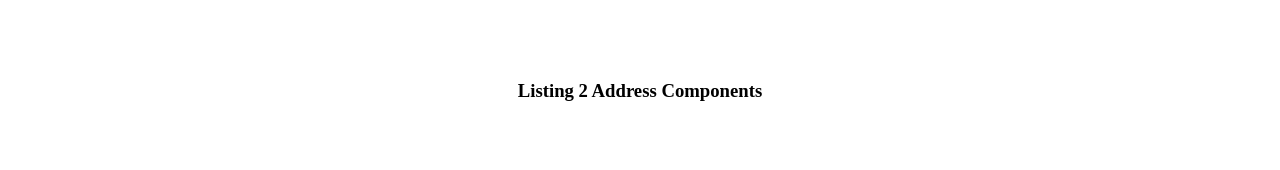
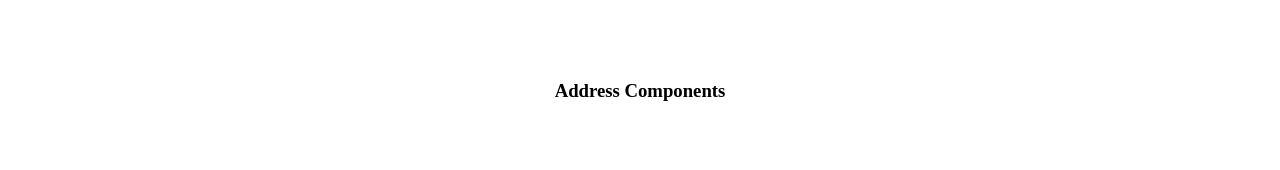
Before and after one commit to Elie-Soued/tech11, a plain HTML site: page index.html in a window 1280 px wide. Shown: the top 170 px of the page. Drawn offline with Linux system fonts and the light colour scheme.

Commit message:
correct the title

```diff
--- a/index.html
+++ b/index.html
@@ -26,7 +26,7 @@
     </style>
   </head>
   <body>
-    <h3>Listing 2 Address Components</h3>
+    <h3>Address Components</h3>
     <app-address></app-address>
     <app-address></app-address>
     <br />
```
